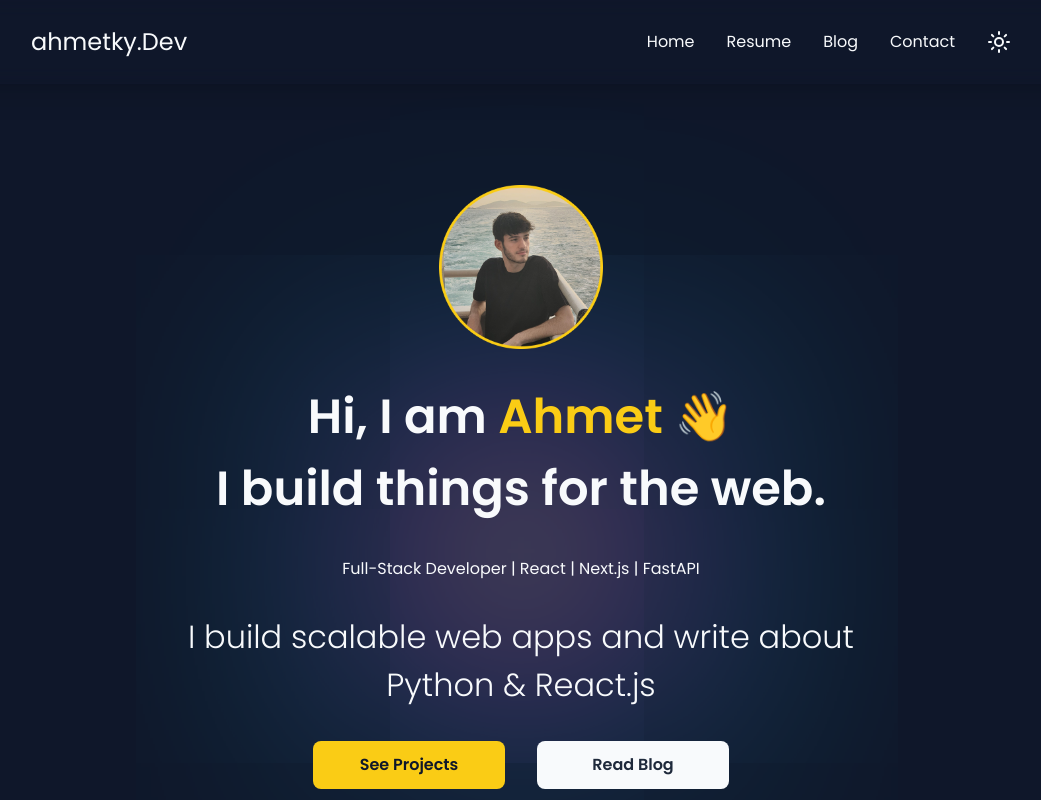
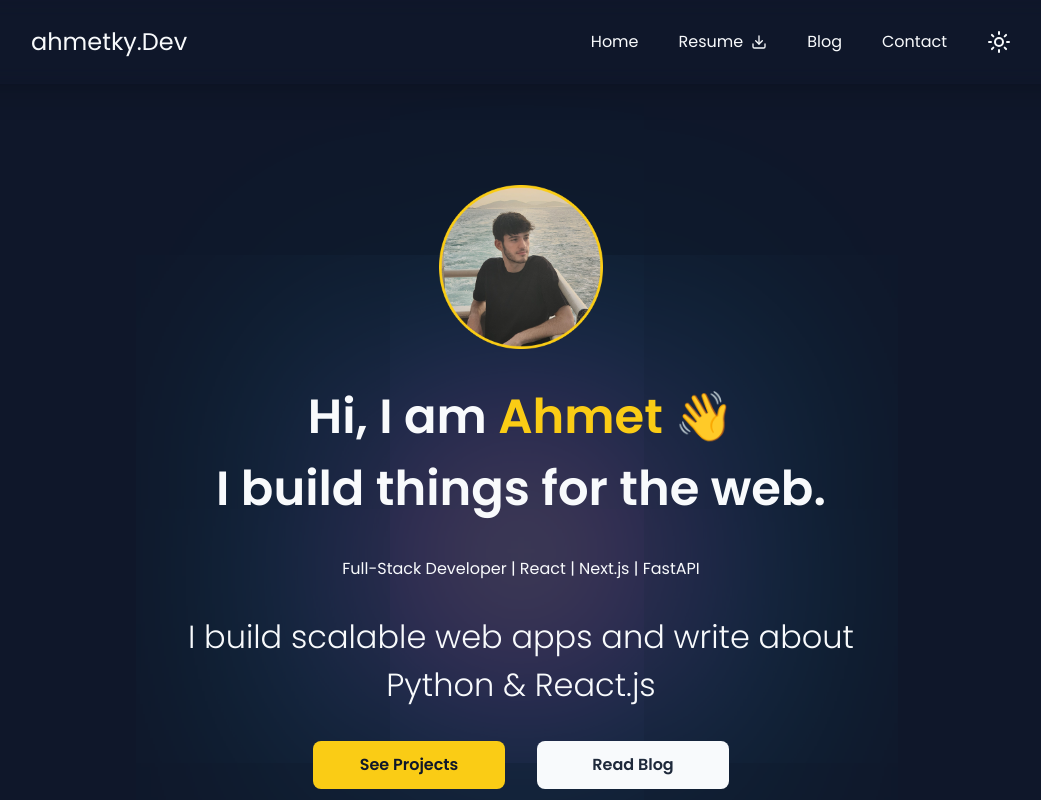
Before and after one commit to kaya70875/personal, a Next.js app: page / in a window 1280 px wide. Shown: the top 800 px of the page, without its empty margins (119-1160 px from the left). Built offline with nearby package versions, Linux system fonts and the light colour scheme.

Commit message:
put download icon to resume in navbar section and increase gap

```diff
--- a/src/components/Navbar.tsx
+++ b/src/components/Navbar.tsx
@@ -6,7 +6,7 @@ import MobileNav from './mobile/MobileNav';
 import { useScrollNavigation } from '@/hooks/useScroll';
 import ThemeChanger from './reusables/ThemeChanger';
 import Link from 'next/link';
-import { Menu } from 'lucide-react';
+import { Download, Menu } from 'lucide-react';
 
 export default function Navbar() {
 
@@ -47,10 +47,10 @@ export default function Navbar() {
                 </Link>
             </header>
 
-            <ul className='nav-items hidden md:flex items-center gap-8 text-text dark:text-dark-text cursor-pointer'>
+            <ul className='nav-items hidden md:flex items-center gap-10 text-text dark:text-dark-text cursor-pointer'>
                 {navLinks?.map((link, index) => (
                     <li key={index}>
-                        <NavLink onClick={(e) => handleClick(e!, link.name)} href={link.url}>{link.name}</NavLink>
+                        <NavLink onClick={(e) => handleClick(e!, link.name)} href={link.url}>{link.name == 'Resume' ? (<div className='flex items-center gap-2'>{link.name} <Download className='w-4 h-4' /></div>) : link.name}</NavLink>
                     </li>
                 ))}
                 <ThemeChanger />
```
